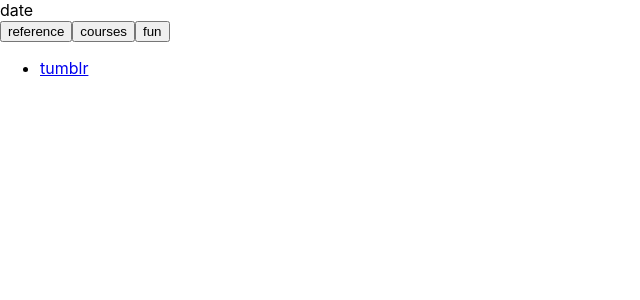
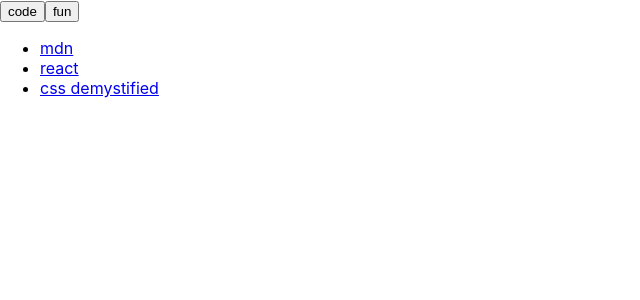
Before and after one commit to mistyb01/web-collector, a React (Create React App) app: page / in a window 1280 px wide. Shown: the top 300 px of the page, without its empty margins (0-640 px from the left). Built offline with nearby package versions, Linux system fonts and the light colour scheme.

Commit message:
refactored bookmark category code, added subcategories to type

```diff
--- a/src/@types/app.ts
+++ b/src/@types/app.ts
@@ -3,5 +3,7 @@ export type TestType = string;
 export type Link = {
     name: string,
     url: string,
-    category: string
+    description: string,
+    category: string,
+    subcategory: string
   }
--- a/src/App.tsx
+++ b/src/App.tsx
@@ -1,25 +1,20 @@
 import React from 'react';
 import { FC } from 'react';
 import Bookmarks from './Bookmarks';
-import Date from './Date';
+import { Link } from './@types/app';
+const App:FC = () => {
 
-const App:FC = () => {
-  interface Link {
-    name: string,
-    url: string,
-    category: string
-  }
 
   let bookmarkData: Link[] = [
-    {name: "mdn", url: "https://developer.mozilla.org/en-US/", category: "reference"},
-    {name: "react", url: "https://reactjs.org/docs/hello-world.html", category: "reference"},
-    {name: "css demystified", url: "https://courses.kevinpowell.co/view/courses/css-demystified", category: "courses"},
-    {name: "tumblr", url: "https://tumblr.com", category: "fun"},
+    {name: "mdn", url: "https://developer.mozilla.org/en-US/", description:"", category: "code", subcategory: "official docs"},
+    {name: "react", url: "https://reactjs.org/docs/hello-world.html", description:"",  category: "code", subcategory: "official docs"},
+    {name: "css demystified", url: "https://courses.kevinpowell.co/view/courses/css-demystified", description:"", category: "code", subcategory: "courses"},
+    {name: "tumblr", url: "https://tumblr.com", description:"", category: "fun", subcategory: "social"},
   ]
+
   return (
     <div className="App">
       <header className="App-header">
-        <Date/>
       </header>
       <Bookmarks bookmarkData={bookmarkData}/>
     </div>
--- a/src/Bookmarks.tsx
+++ b/src/Bookmarks.tsx
@@ -7,18 +7,22 @@ interface Props {
 
 // React.FC<Props> specifies that Bookmarks is a functional component.
 export const Bookmarks: React.FC<Props> = ({bookmarkData}) => {
-  const [category, setCategory] = useState('fun');
+  const [category, setCategory] = useState('code');
 
   function handleCategoryChange(e: React.MouseEvent<HTMLButtonElement>) {
     setCategory(e.currentTarget.id);
   }
 
+  const categories = Array.from(new Set(
+    bookmarkData.map((bookmark) => bookmark.category)
+    ));
+
   return (
     <div className="bookmarks-container">
       <div className='category-buttons'>
-        <button id="reference" onMouseEnter={handleCategoryChange}>reference</button>
-        <button id="courses" onMouseEnter={handleCategoryChange}>courses</button>
-        <button id="fun" onMouseEnter={handleCategoryChange}>fun</button>
+        {categories.map((category) => {
+         return (<button id={category} onMouseEnter={handleCategoryChange}>{category}</button>);
+        })}
       </div>
       <ul className="bookmarks-list">
         {bookmarkData.map((bookmark) => {
--- a/src/Date.tsx
+++ /dev/null
@@ -1,11 +0,0 @@
-import React from 'react';
-
-function Date() {
-  return (
-    <div className="date">
-        date
-    </div>
-  );
-}
-
-export default Date;
```
